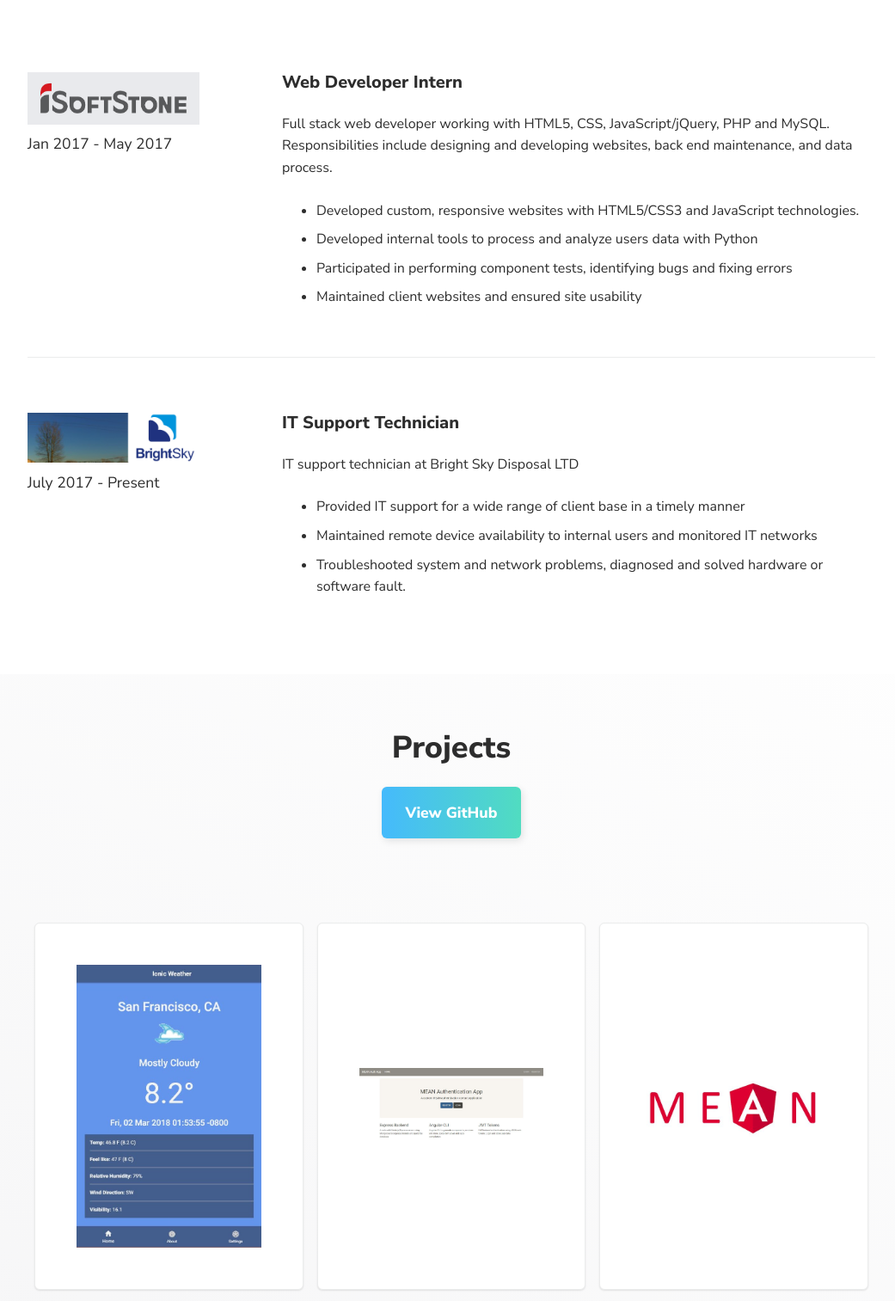
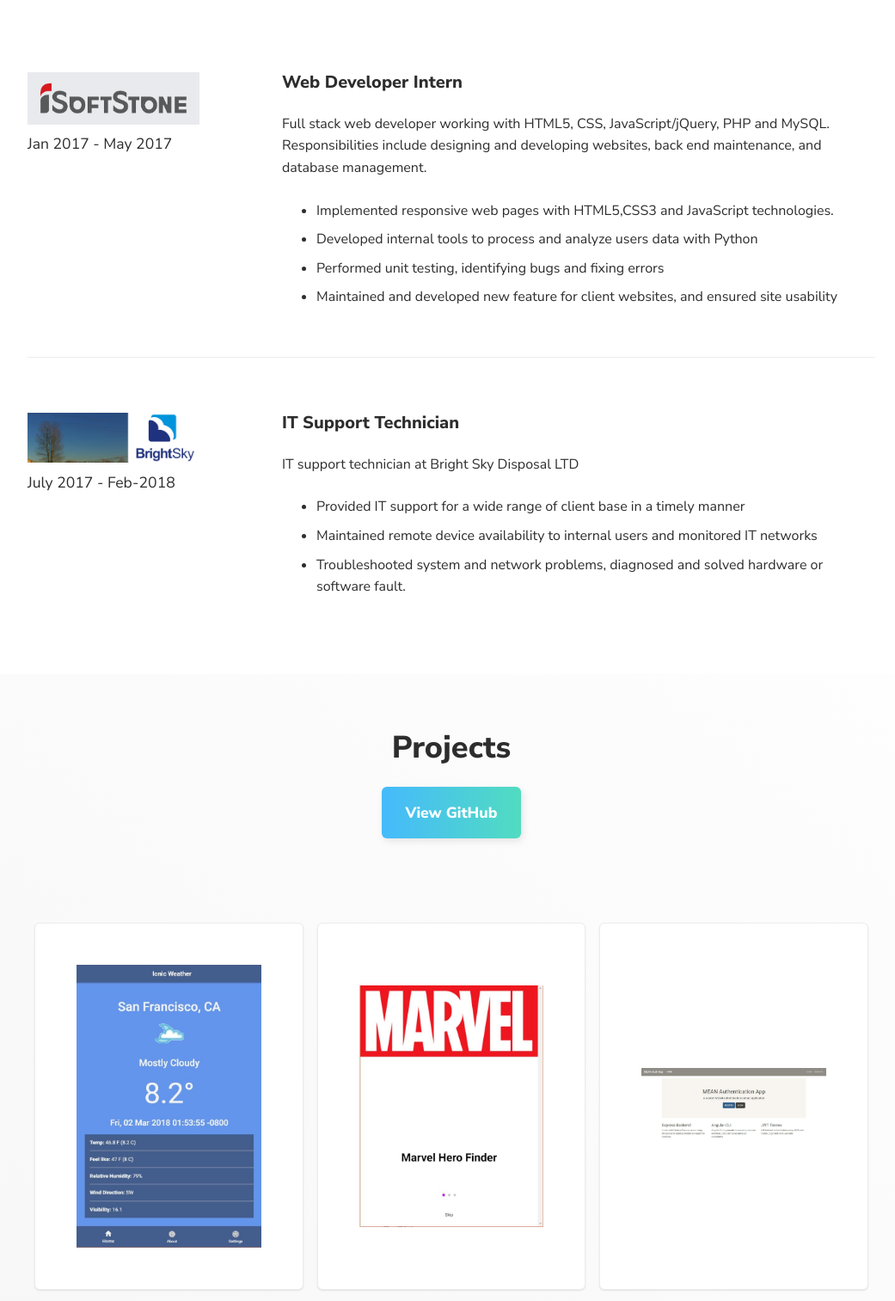
Before and after one commit to jczzz/jesseportfolio, a plain HTML site: page index.html in a window 1280 px wide. Shown: the part 1800-3313 px from the top of the page at 86% size, without its empty margins (115-1156 px from the left). Drawn offline with Linux system fonts and the light colour scheme.

Commit message:
update portfolio

```diff
--- a/index.html
+++ b/index.html
@@ -184,12 +184,12 @@
           <div class="job-description">
             <h3>Web Developer Intern</h3>
             <p>Full stack web developer working with HTML5, CSS, JavaScript/jQuery, PHP and MySQL. Responsibilities
-              include designing and developing websites, back end maintenance, and data process.</p>
+              include designing and developing websites, back end maintenance, and database management.</p>
             <ul>
-              <li>Developed custom, responsive websites with HTML5/CSS3 and JavaScript technologies.</li>
+              <li>Implemented responsive web pages with HTML5,CSS3 and JavaScript technologies.</li>
               <li>Developed internal tools to process and analyze users data with Python</li>
-			  <li>Participated in performing component tests, identifying bugs and fixing errors</li>
-			  <li>Maintained client websites and ensured site usability</li>
+			  <li>Performed unit testing, identifying bugs and fixing errors</li>
+			  <li>Maintained and developed new feature for client websites, and ensured site usability</li>
             </ul>
           </div>
         </div>
@@ -198,7 +198,7 @@
           <div class="job-title">
             <div class="job-company">
               <img src="img/brightsky.png" alt="BrightSky">
-              <div class="dates">July 2017 - Present</div>
+              <div class="dates">July 2017 - Feb-2018</div>
             </div>
           </div>
           <div class="job-description">
@@ -228,6 +228,9 @@
         <div class="flex portfolio">
           <a class="card" target="_blank" href="https://github.com/jczzz/IonicWeather">
             <img src="img/ionic.jpg" alt="ionic weather app">
+          </a>
+		  <a class="card" target="_blank" href="https://github.com/jczzz/MarvelComicsSearch">
+            <img src="img/marvel.jpg" alt="ionic marvel character app">
           </a>
 
           <a class="card" target="_blank" href="https://github.com/jczzz/MEAN_APP">
@@ -279,9 +282,9 @@
 		  <div >
           <p class=" aboutme">
 			  Jesse Zhang, graduated from <strong>Simon Fraser University</strong> with <strong>Computer Science</strong> major.
-			  Highly focused with web-based application development. Specialized in building dynamic/single-page applications and
-			  front end JavaScript framework(jQuery&amp;Angular) application. Experienced with RESTful APIs services and MEAN stack development .
-			  Fluent in English and Mandarin Chinese.
+			  Details-oriented and self-motivated team player with two years’ experience building types of ecommerce website projects using HTML5/CSS3/JavaScript/jQuery/PHP and MySQL.
+			  Strong understanding of programming concepts and software development lifecycle. Hands-on experience developing front end application using JS framework (Angular 2+) and UI library.
+			  Familiar with RESTful web APIs and LAMP-stack development. Fluent in English and Chinese.
 		  </p>
 
 
```
Also changed, not shown: img/marvel.JPG (added).
